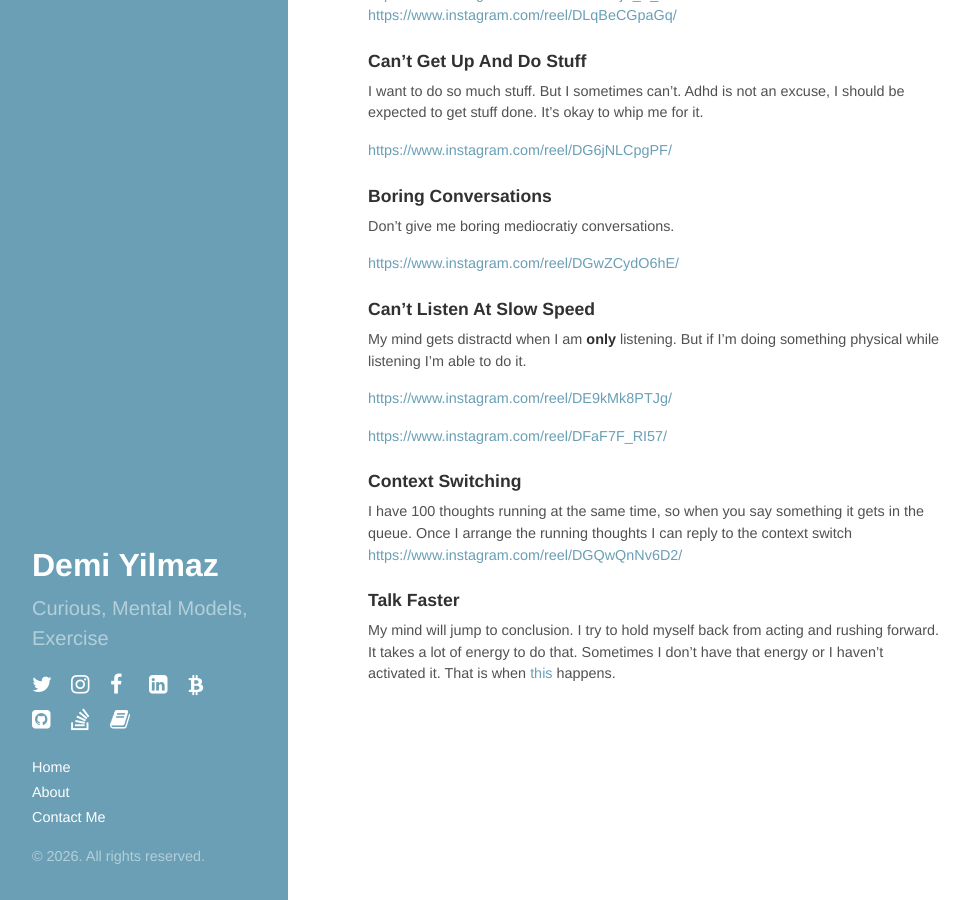
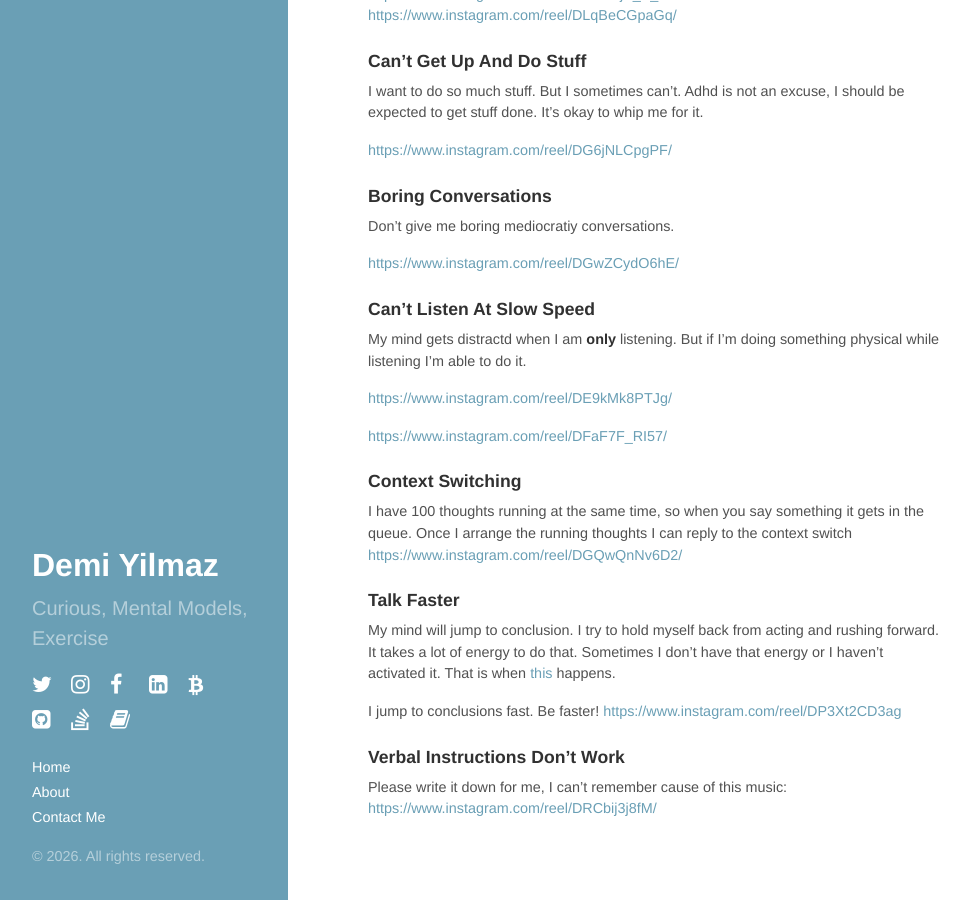
Before and after one commit to demiculus/demiculus.github.io, a Jekyll site: the page built from adhd.md, in a window 1280 px wide and 900 px high, scrolled down 542 px. Shown: the whole window, without its empty margins (0-970 px from the left). Built offline with Jekyll 4.4.1, drawn with Linux system fonts in a browser that asks for light colours; nearby versions of some CDN libraries.

Commit message:
Update adhd.md with jumping to conclusions and verbal instructions sections
Made-with: Cursor

```diff
--- a/adhd.md
+++ b/adhd.md
@@ -53,3 +53,9 @@ I have 100 thoughts running at the same time, so when you say something it gets
 ### Talk Faster
 
 My mind will jump to conclusion. I try to hold myself back from acting and rushing forward. It takes a lot of energy to do that. Sometimes I don't have that energy or I haven't activated it. That is when [this](https://www.instagram.com/reel/DVxTJQIDrA7/) happens.
+
+I jump to conclusions fast. Be faster! [https://www.instagram.com/reel/DP3Xt2CD3ag](https://www.instagram.com/reel/DP3Xt2CD3ag)
+
+### Verbal Instructions Don't Work
+
+Please write it down for me, I can’t remember cause of this music: [https://www.instagram.com/reel/DRCbij3j8fM/](https://www.instagram.com/reel/DRCbij3j8fM)
```
